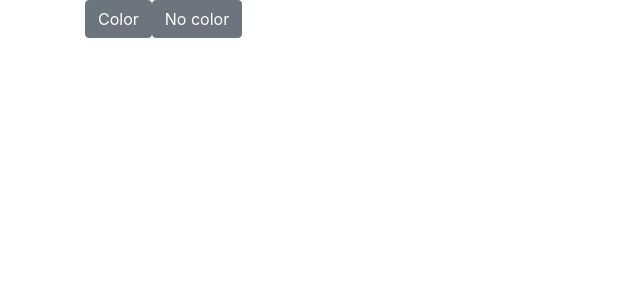
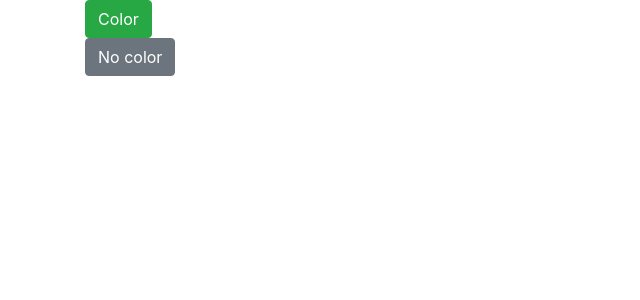
Before and after one commit to yousef-aldawoud/booking-demo, a Vue app: page / in a window 1280 px wide. Shown: the top 300 px of the page, without its empty margins (0-640 px from the left). Built offline with nearby package versions, Linux system fonts and the light colour scheme.

Commit message:
Made colored and non colored buttons

```diff
--- a/src/components/Main.vue
+++ b/src/components/Main.vue
@@ -1,7 +1,8 @@
 <template>
   <b-container >
       <div v-if="!set">
-          <b-button @click="setConf(true)">Color</b-button>
+          <b-button variant="success" @click="setConf(true)">Color</b-button>
+          <br>
           <b-button @click="setConf(false)">No color</b-button>
       </div>
       <div v-else>
```
